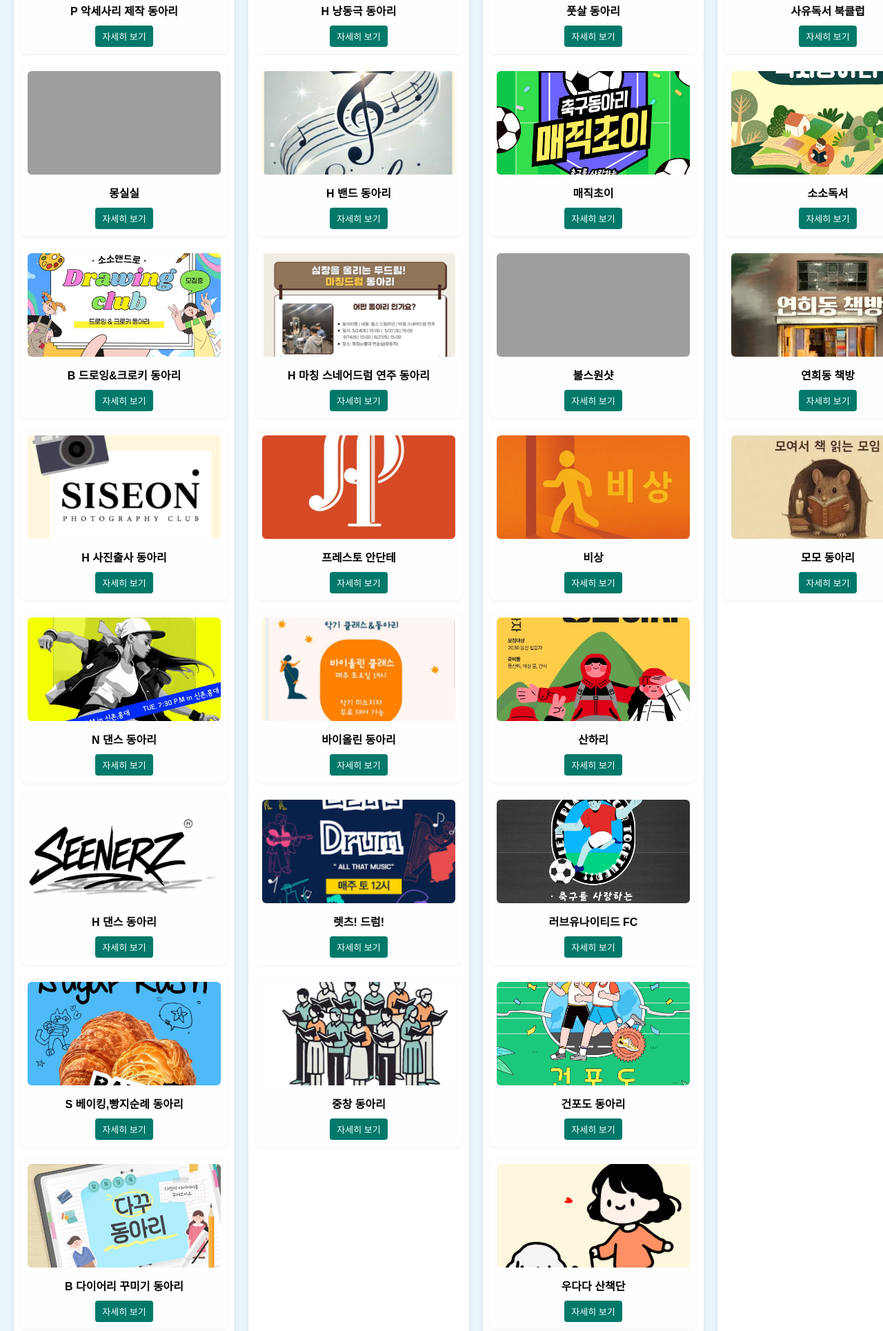
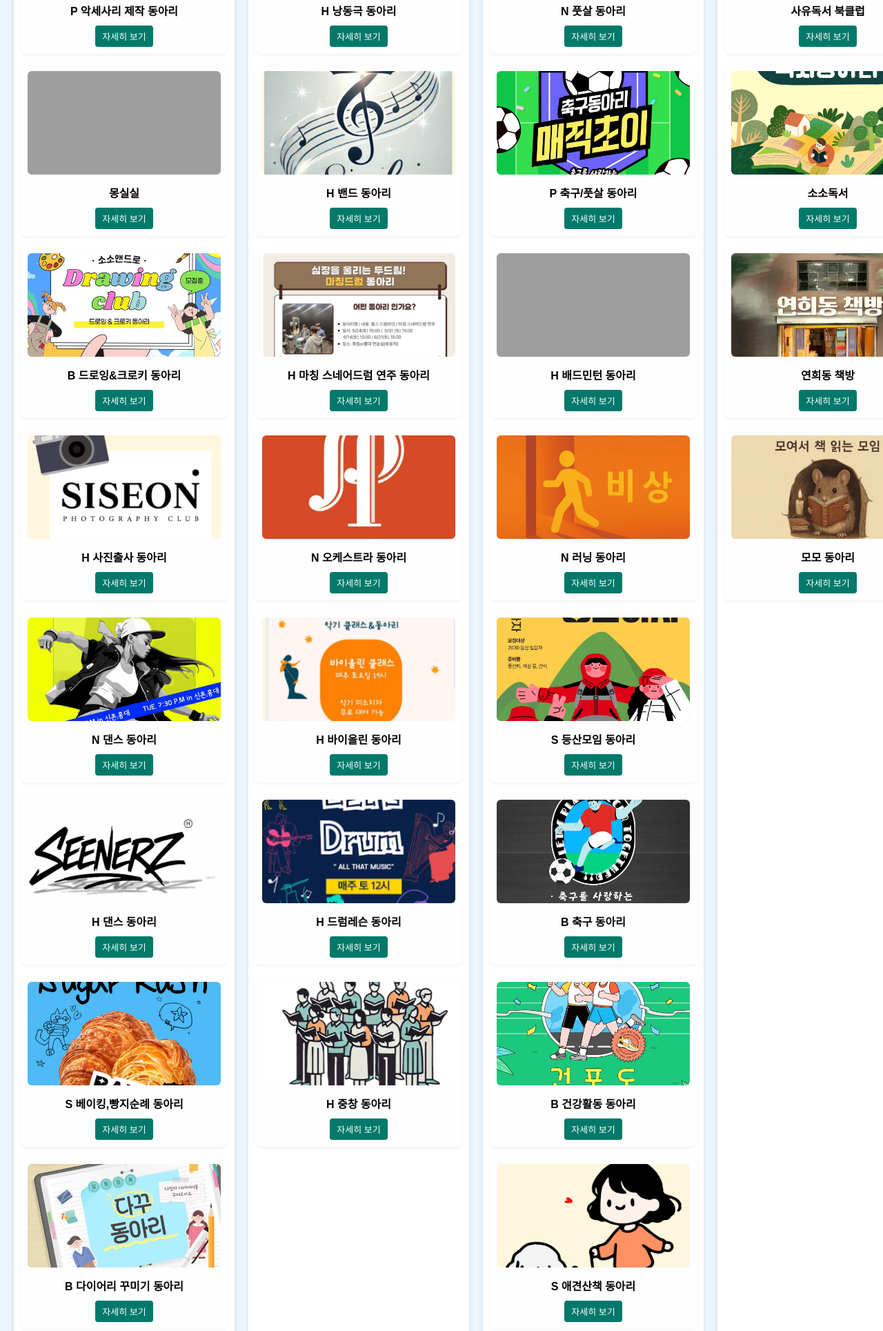
Before and after one commit to KyungHoon416/Apply_for_a_club, a plain HTML site: page index_club_festival_filtered.html in a window 1280 px wide. Shown: the part 678-2607 px from the top of the page at 69% size. Drawn offline with Linux system fonts and the light colour scheme; grey boxes are pictures that could not be loaded.

Commit message:
동아리 이름 수정

```diff
--- a/index_club_festival_filtered.html
+++ b/index_club_festival_filtered.html
@@ -197,83 +197,83 @@
           <a href="poster_pulse_drum_line.html">자세히 보기</a>
         </div>
 
-        <div class="club-card" data-name="프레스토 안단테" data-category="🎵 음악/공연">
-          <img src="images/poster_presto.webp" alt="프레스토 안단테">
-          <h3>프레스토 안단테</h3>
+        <div class="club-card" data-name="N 오케스트라 동아리" data-category="🎵 음악/공연">
+          <img src="images/poster_presto.webp" alt="N 오케스트라 동아리">
+          <h3>N 오케스트라 동아리</h3>
           <a href="poster_presto.html">자세히 보기</a>
         </div>
 
-        <div class="club-card" data-name="바이올린 동아리" data-category="🎵 음악/공연">
-          <img src="images/poster_violin.webp" alt="투명한 시간">
-          <h3>바이올린 동아리</h3>
+        <div class="club-card" data-name="H 바이올린 동아리" data-category="🎵 음악/공연">
+          <img src="images/poster_violin.webp" alt="H 바이올린 동아리">
+          <h3>H 바이올린 동아리</h3>
           <a href="poster_violin.html">자세히 보기</a>
         </div>
 
-        <div class="club-card" data-name="렛츠! 드럼!" data-category="🎵 음악/공연">
-          <img src="images/poster_Let's_drum.webp" alt="렛츠! 드럼!">
-          <h3>렛츠! 드럼!</h3>
+        <div class="club-card" data-name="H 드럼레슨 동아리" data-category="🎵 음악/공연">
+          <img src="images/poster_Let's_drum.webp" alt="H 드럼레슨 동아리">
+          <h3>H 드럼레슨 동아리</h3>
           <a href="poster_Let's_drum.html">자세히 보기</a>
         </div>
 
-        <div class="club-card" data-name="중창 동아리" data-category="🎵 음악/공연">
-          <img src="images/poster_midsole.webp" alt="중창 동아리">
-          <h3>중창 동아리</h3>
+        <div class="club-card" data-name="H 중창 동아리" data-category="🎵 음악/공연">
+          <img src="images/poster_midsole.webp" alt="H 중창 동아리">
+          <h3>H 중창 동아리</h3>
           <a href="poster_ midsole.html">자세히 보기</a>
         </div>
 
         </div><div class="category-column" data-category="🏃 스포츠/운동">
 <h2>🏃 스포츠/운동</h2>
 
-        <div class="club-card" data-name="농구 동아리" data-category="🏃 스포츠/운동">
-          <img src="images/poster_gwbt.webp" alt="농구 동아리">
-          <h3>농구 동아리</h3>
+        <div class="club-card" data-name="H 농구 동아리" data-category="🏃 스포츠/운동">
+          <img src="images/poster_gwbt.webp" alt="H 농구 동아리">
+          <h3>H 농구 동아리</h3>
           <a href="poster_gwbt.html">자세히 보기</a>
         </div>
 
-        <div class="club-card" data-name="풋살 동아리" data-category="🏃 스포츠/운동">
-          <img src="images/poster_nsfc.webp" alt="풋살 동아리">
-          <h3>풋살 동아리</h3>
+        <div class="club-card" data-name="N 풋살 동아리" data-category="🏃 스포츠/운동">
+          <img src="images/poster_nsfc.webp" alt="N 풋살 동아리">
+          <h3>N 풋살 동아리</h3>
           <a href="poster_nsfc.html">자세히 보기</a>
         </div>
 
-        <div class="club-card" data-name="매직초이" data-category="🏃 스포츠/운동">
-          <img src="images/poster_soccer.webp" alt="매직초이">
-          <h3>매직초이</h3>
+        <div class="club-card" data-name="P 축구/풋살 동아리 " data-category="🏃 스포츠/운동">
+          <img src="images/poster_soccer.webp" alt="P 축구/풋살 동아리 ">
+          <h3>P 축구/풋살 동아리 </h3>
           <a href="poster_soccer.html">자세히 보기</a>
         </div>
 
-        <div class="club-card" data-name="불스원샷" data-category="🏃 스포츠/운동">
-          <img src="images/poster_Bull’s_One_Shot.webp" alt="불스원샷">
-          <h3>불스원샷</h3>
+        <div class="club-card" data-name="H 배드민턴 동아리" data-category="🏃 스포츠/운동">
+          <img src="images/poster_Bull’s_One_Shot.webp" alt="H 배드민턴 동아리">
+          <h3>H 배드민턴 동아리</h3>
           <a href="poster_Bull’s_One_Shot.html">자세히 보기</a>
         </div>
 
-        <div class="club-card" data-name="비상" data-category="🏃 스포츠/운동">
-          <img src="images/poster_run.webp" alt="비상">
-          <h3>비상</h3>
+        <div class="club-card" data-name="N 러닝 동아리" data-category="🏃 스포츠/운동">
+          <img src="images/poster_run.webp" alt="N 러닝 동아리">
+          <h3>N 러닝 동아리</h3>
           <a href="poster_run.html">자세히 보기</a>
         </div>
 
-        <div class="club-card" data-name="산하리" data-category="🏃 스포츠/운동">
-          <img src="images/poster_mountain_climbing.webp" alt="산하리">
-          <h3>산하리</h3>
+        <div class="club-card" data-name="S 등산모임 동아리" data-category="🏃 스포츠/운동">
+          <img src="images/poster_mountain_climbing.webp" alt="S 등산모임 동아리">
+          <h3>S 등산모임 동아리</h3>
           <a href="poster_mountain climbing.html">자세히 보기</a>
         </div>
-        <div class="club-card" data-name="러브유나이티드 FC" data-category="🏃 스포츠/운동">
-          <img src="images/poster_soccer_2.webp" alt="러브유나이티드 FC">
-          <h3>러브유나이티드 FC</h3>
+        <div class="club-card" data-name="B 축구 동아리" data-category="🏃 스포츠/운동">
+          <img src="images/poster_soccer_2.webp" alt="B 축구 동아리">
+          <h3>B 축구 동아리</h3>
           <a href="poster_soccer_2.html">자세히 보기</a>
         </div>
 
-        <div class="club-card" data-name="건포도 동아리" data-category="🏃 스포츠/운동">
-          <img src="images/poster_running.webp" alt="건포도 동아리">
-          <h3>건포도 동아리</h3>
+        <div class="club-card" data-name="B 건강활동 동아리" data-category="🏃 스포츠/운동">
+          <img src="images/poster_running.webp" alt="B 건강활동 동아리">
+          <h3>B 건강활동 동아리</h3>
           <a href="poster_ running.html">자세히 보기</a>
         </div>
 
-        <div class="club-card" data-name="우다다 산책단" data-category="🏃 스포츠/운동">
-          <img src="images/poster_dog_walking.webp" alt="우다다 산책단">
-          <h3>우다다 산책단</h3>
+        <div class="club-card" data-name="S 애견산책 동아리" data-category="🏃 스포츠/운동">
+          <img src="images/poster_dog_walking.webp" alt="S 애견산책 동아리">
+          <h3>S 애견산책 동아리</h3>
           <a href="poster_dog_walking.html">자세히 보기</a>
         </div>
 
```
Also changed, not shown: poster_ midsole.html (+2 -2 lines), poster_ running.html (+2 -2 lines), poster_Bull’s_One_Shot.html (+2 -2 lines), poster_Let's_drum.html (+2 -2 lines), poster_dog_walking.html (+2 -2 lines), poster_gwbt.html (+2 -2 lines), poster_mountain climbing.html (+2 -2 lines), poster_nsfc.html (+2 -2 lines), poster_presto.html (+2 -2 lines), poster_run.html (+2 -2 lines), poster_soccer_2.html (+2 -2 lines), poster_violin.html (+2 -2 lines).
